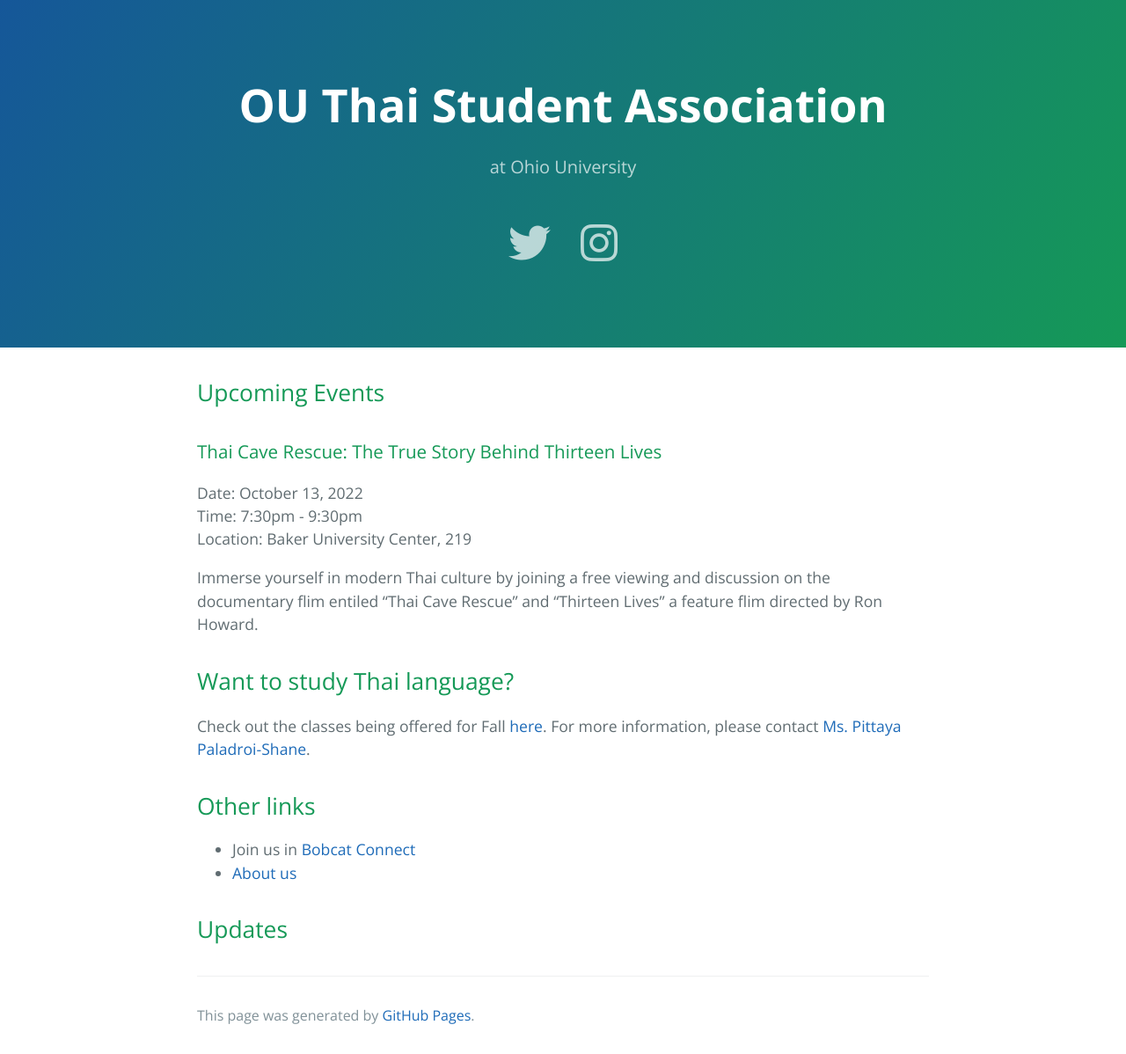
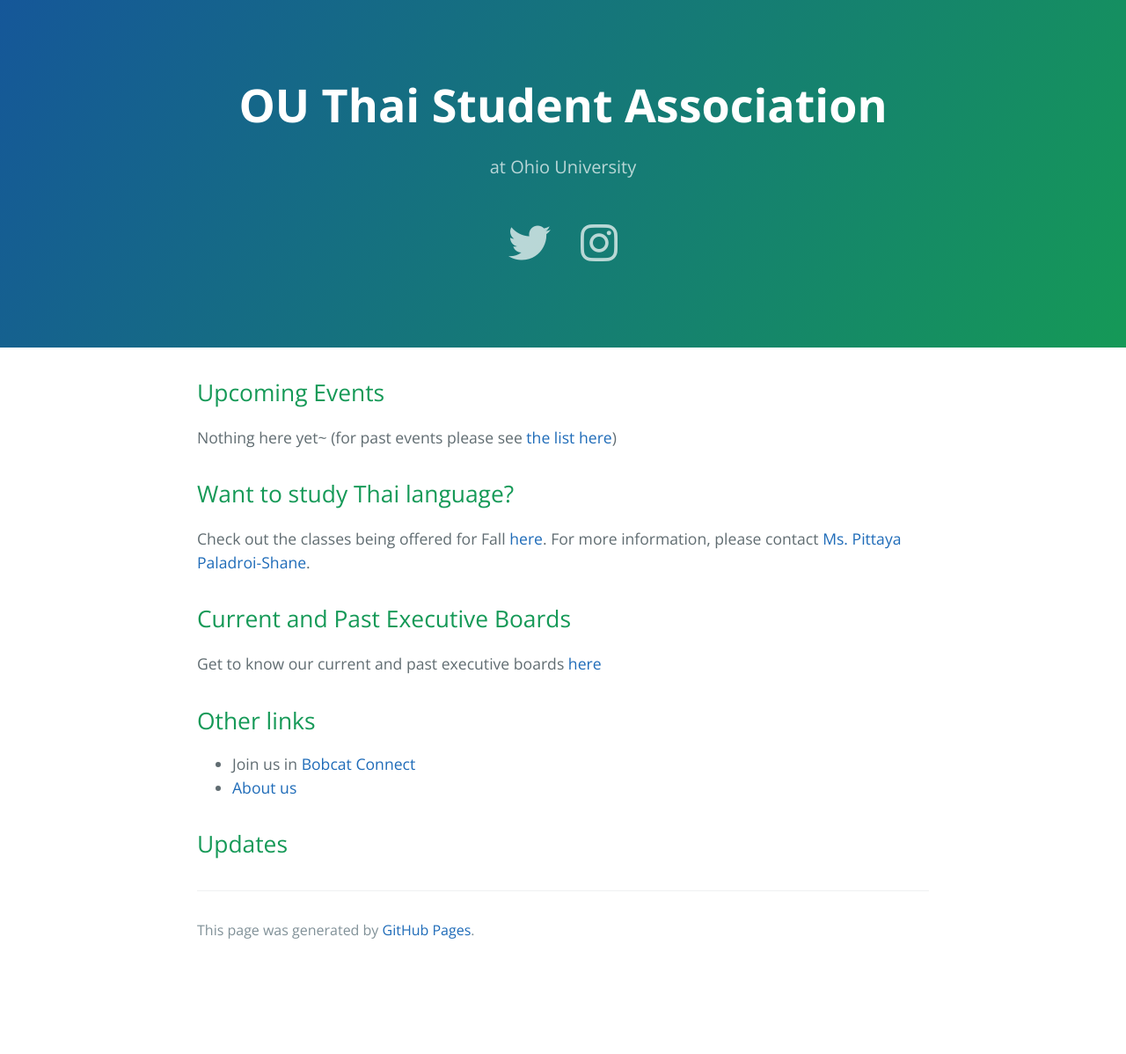
Before and after one commit to itstsaou/web, a Jekyll site: the page built from index.md, in a window 1280 px wide. Shown: the whole page at 88% size. Built offline with Jekyll 4.4.1, drawn with Linux system fonts in a browser that asks for light colours; nearby versions of some CDN libraries; after the commit the page ends 1101 px from its top, so only the background shows below that.

Commit message:
feat: update site content

```diff
--- a/index.md
+++ b/index.md
@@ -6,17 +6,15 @@
 
 ## Upcoming Events
 
-### Thai Cave Rescue: The True Story Behind Thirteen Lives
-
-Date: October 13, 2022
-Time: 7:30pm - 9:30pm
-Location: Baker University Center, 219
-
-Immerse yourself in modern Thai culture by joining a free viewing and discussion on the documentary flim entiled "Thai Cave Rescue" and "Thirteen Lives" a feature flim directed by Ron Howard.
+Nothing here yet~ (for past events please see [the list here](past-events/))
 
 ## Want to study Thai language?
 
 Check out the classes being offered for Fall <a href="javascript:gtrc('https://langs.tsaou.page/courses')">here</a>. For more information, please contact <a href="javascript:gtrc('https://www.ohio.edu/cis/profile/paladroi')">Ms. Pittaya Paladroi-Shane</a>.
+
+## Current and Past Executive Boards
+
+Get to know our current and past executive boards [here](past-exec-boards/)
 
 ## Other links
 
```
Also changed, not shown: past-events/index.md (added, +18 -0 lines), past-exec-boards/index.md (added, +26 -0 lines).
